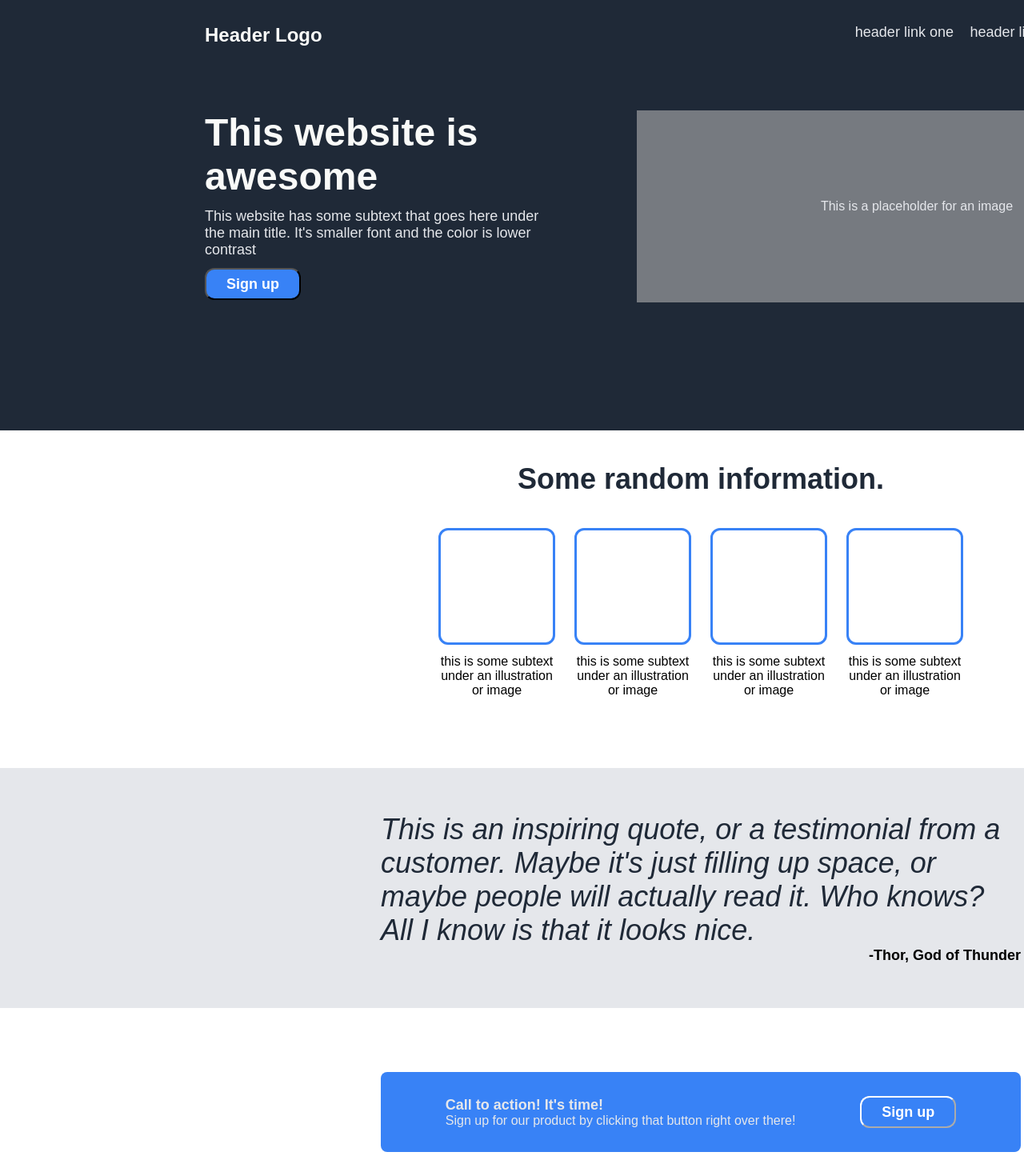
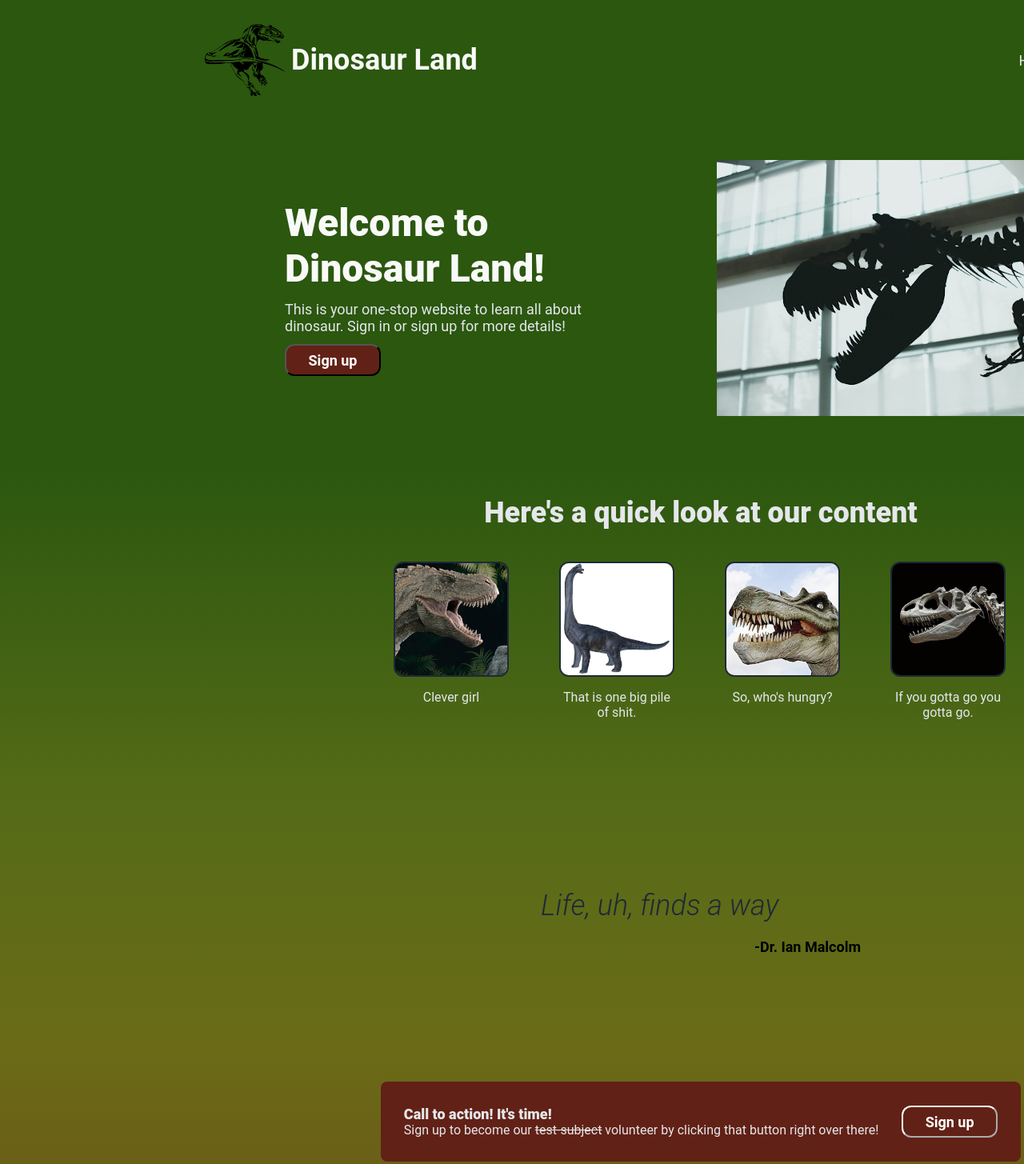
Before and after one commit to code-funky/my-first-website, a plain HTML site: page index.html in a window 1280 px wide. Shown: the top 1455 px of the page at 80% size. Drawn offline with Linux system fonts and the light colour scheme.

Commit message:
Change index page to dinosaur theme

```diff
--- a/index.html
+++ b/index.html
@@ -10,52 +10,53 @@
 <body>
     <div class="header">
         <div class="header-top">
-            <div class="logo">Header Logo</div>
+            <div class="logo-left">
+                <img src="./img/logo-dino.png" alt="logo-dino">
+                <div class="logo">Dinosaur Land</div>
+            </div>
             <ul class="header-link">
-                <li><a href="#">header link one</a></li>
-                <li><a href="#">header link two</a></li>
-                <li><a href="#">header link three</a></li>
+                <li><a href="./index.html">Home</a></li>
+                <li><a href="#">About us</a></li>
+                <li><a href="#">Sign-in</a></li>
             </ul>
         </div>
 
         <div class="header-bottom">
             <div class="hero-text">
-                <div class="hero-main-text">This website is awesome</div>
-                <div class="hero-secondary-text">This website has some subtext that goes here under the main title. It's smaller font and the color is lower contrast</div>
+                <div class="hero-main-text">Welcome to Dinosaur Land!</div>
+                <div class="hero-secondary-text">This is your one-stop website to learn all about dinosaur. Sign in or sign up for more details!</div>
                 <button>Sign up</button>
             </div>
-                <div class="placeholder">This is a placeholder for an image</div>
+            <img src="./img/hero-dino.jpg" alt="welcome-dino">
         </div>
     </div>
 
-    <div class="information-header">Some random information.</div>
-
     <div class="info-section">
+        <div class="information-header">Here's a quick look at our content</div>
+        <div class="info-container">
             <div class="info">
-            <div class="info-image"></div>
-            <div>this is some subtext under an illustration or image</div>
+                <img src="./img/info-dino-1.jpg" alt="info-dino-1" sizes="140px 140px" class="info-image">
+                <div>Clever girl</div>
             </div>
-
             <div class="info">
-            <div class="info-image"></div>
-            <div>this is some subtext under an illustration or image</div>
+                <img src="./img/info-dino-2.jpg" alt="info-dino-2" sizes="140px 140px" class="info-image">
+                <div>That is one big pile of shit.</div>
             </div>
-
             <div class="info">
-            <div class="info-image"></div>
-            <div>this is some subtext under an illustration or image</div>
+                <img src="./img/info-dino-3.jpg" alt="info-dino-3" sizes="140px 140px" class="info-image">
+                <div>So, who's hungry?</div>
             </div>
-
             <div class="info">
-            <div class="info-image"></div>
-            <div>this is some subtext under an illustration or image</div>
+                <img src="./img/info-dino-4.jpg" alt="info-dino-4" sizes="140px 140px" class="info-image">
+                <div>If you gotta go you gotta go.</div>
+            </div>
         </div>
     </div>
 
     <div class="quote-section">
         <div>
-            <div class="quote">This is an inspiring quote, or a testimonial from a customer. Maybe it's just filling up space, or maybe people will actually read it. Who knows? All I know is that it looks nice.</div>
-            <div class="author">-Thor, God of Thunder</div>
+            <div class="quote">Life, uh, finds a way</div>
+            <div class="author">-Dr. Ian Malcolm</div>
         </div>
     </div>
 
@@ -63,7 +64,7 @@
         <div class="sign-up-container">
             <div class="call-container">
                 <div class="call">Call to action! It's time!</div>
-                <div class="click">Sign up for our product by clicking that button right over there!</div>
+                <div class="click">Sign up to become our <strike>test-subject</strike> volunteer by clicking that button right over there!</div>
             </div>
             <button>Sign up</button>
         </div>
--- a/style.css
+++ b/style.css
@@ -2,7 +2,7 @@
 
 html *
 {
-   font-family: Arial !important;
+   font-family: 'Roboto', Arial !important;
 }
 
 body {
@@ -12,7 +12,6 @@ body {
 }
 
 .header,
-.information-header,
 .info-section,
 .quote-section,
 .sign-up-section,
@@ -23,11 +22,11 @@ body {
 
 .header,
 .footer {
-    background-color: #1F2937;
+    background-color: #2b570f;
 }
 
 .logo {
-    font-size: 24px;
+    font-size: 36px;
     font-weight: 600;
     color: #F9FAF8;
     flex-shrink: 0;
@@ -58,17 +57,25 @@ a,
 
 button,
 .sign-up-container {
-    background-color: #3882F6;
+    background-color: #612116;
+}
+
+.info-section {
+    background-image: linear-gradient(#2b570f, #556b17);
 }
 
 .information-header {
     font-size: 36px;
     font-weight: 800;
-    color: #1F2937;
+    color: #E5E7EB;;
 }
 
 .quote-section {
-    background-color: #E5E7EB;
+    background-image: linear-gradient(#556b17, #6a6b17);
+}
+
+.sign-up-section {
+    background-image: linear-gradient(#6a6b17, #6b5c17);
 }
 
 .quote {
@@ -96,8 +103,15 @@ button {
 
 /*header style start*/
 
+.logo-left  {
+    display: flex;
+    align-items: center;
+    gap: 8px;
+}
+
 .logo {
     flex-shrink: 0;
+
 }
 
 ul {
@@ -120,20 +134,20 @@ a {
     display: flex;
     flex-wrap: nowrap;
     justify-content: space-between;
+    align-items: center;
     margin: 0px 0px 80px;
     padding-top: 30px;
 }
 
 .header-bottom {
     display: flex;
-    justify-content: space-between;
-    margin: 0px;
-    padding: 0px;
+    justify-content: space-evenly;
+    align-items: center;
+    padding-bottom: 60px;
 }
 
 .hero-text {
     width: 440px;
-    height: 400px;
     flex: 0 0 auto;
 }
 
@@ -145,41 +159,30 @@ a {
     margin-bottom: 12px;
 }
 
-.placeholder {
-    width: 700px;
-    height: 240px;
-    flex: 0 0 auto;
-    background-color: #767a80;
-    color: #E5E7EB;
-    display: flex;
-    justify-content: center;
-    align-items: center;
-}
-
 /*header style end*/
 
 /*info section style start*/
 
-.info-section {
+.info-container {
     display: flex;
     justify-content: center;
-    gap: 20px;
+    gap: 60px;
     height: 300px;
 }
 
 .information-header {
     text-align: center;
-    margin: 40px 0px;
+    padding: 40px 0px;
 }
 
 .info {
     max-width: 150px;
     text-align: center;
+    color: #E5E7EB;
 }
 
 .info-image {
-    border-style: solid;
-    border-color: #3882F6;
+    border: 2px solid #1F2937;
     border-radius: 12px;
     width: 140px;
     height: 140px;
@@ -198,19 +201,26 @@ a {
 }
 
 .quote {
-    width: 800px;
-    margin: auto;
+    width: 400px;
+    text-align: start;
+    padding-bottom: 20px;
 }
 
 .author {
-    width: 800px;
-    margin: auto;
+    width: 400px;
     text-align: end;
 }
 
 /*quote section style end*/
 
 /*sign-up section style start*/
+
+.sign-up-section {
+    display: flex;
+    justify-content: center;
+    align-items: center;
+    height: 200px;
+}
 
 .sign-up-container {
     display: flex;
@@ -219,7 +229,7 @@ a {
     width: 800px;
     height: 100px;
     border-radius: 8px;
-    margin: 80px auto;
+    padding: 80px auto;
     min-width: 800px;
 }
 
```
Lines whose indentation alone changed are shown as unchanged.
